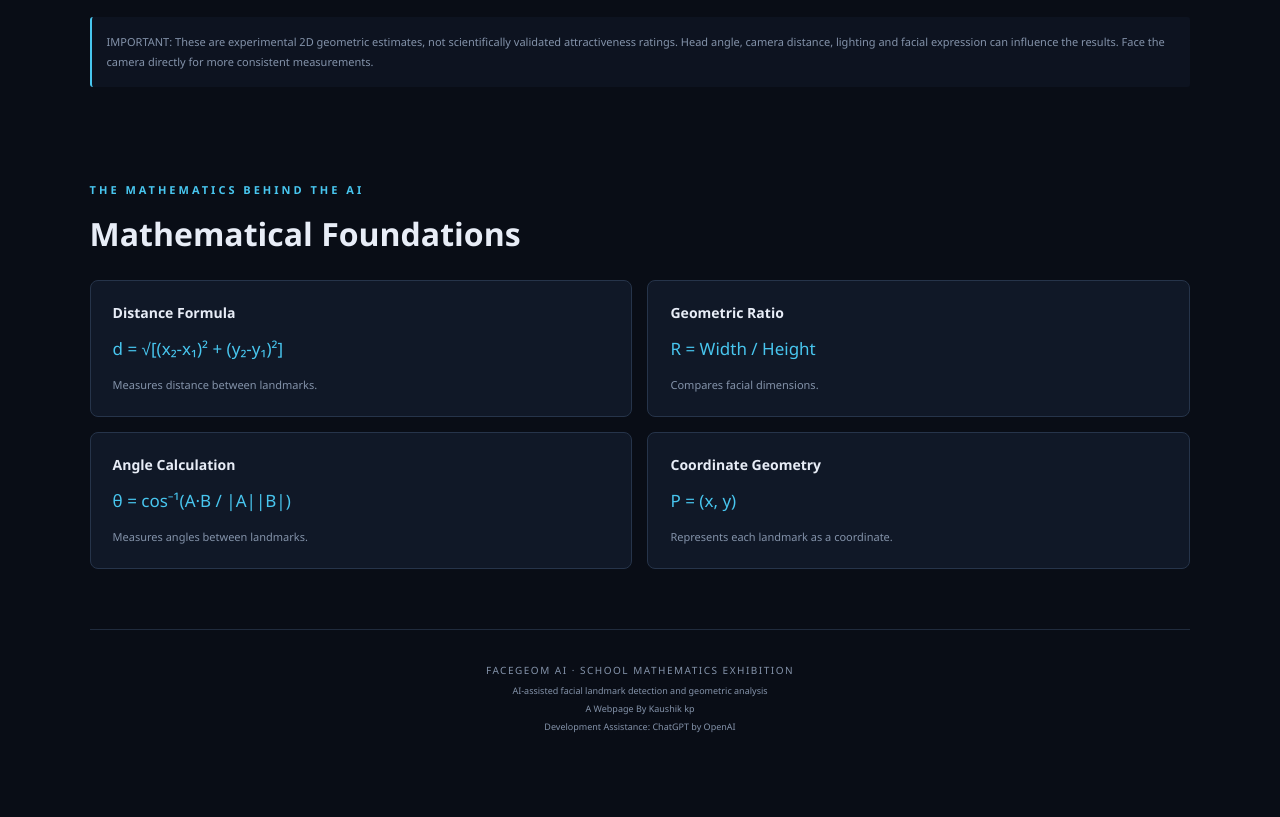
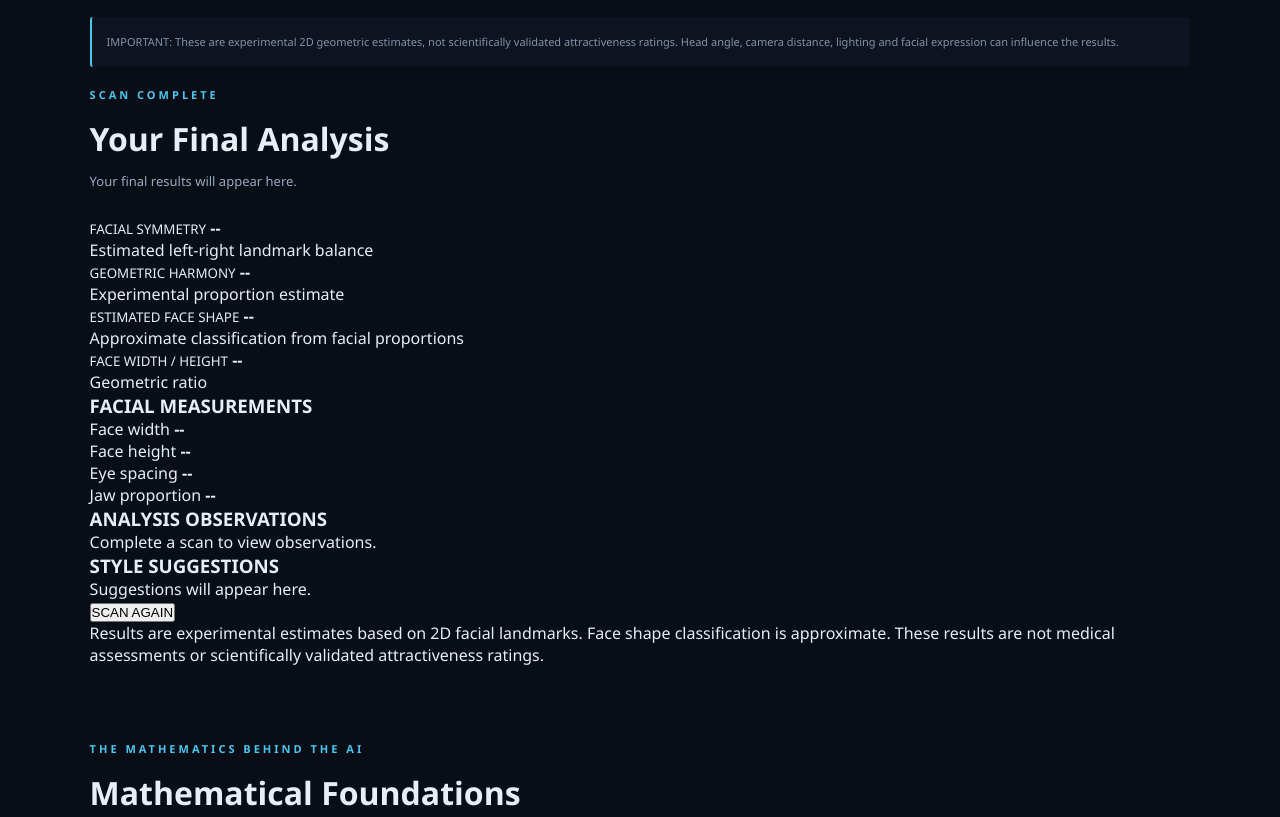
Before and after one commit to kaushii-org/Facegeom-ai, a plain HTML site: page index.html in a window 1280 px wide. Shown: the part 1837-2654 px from the top of the page. Before the commit the page ends 2603 px from the top, so only its background shows below. Drawn offline with Linux system fonts and the light colour scheme.

Commit message:
index.html

```diff
--- a/index.html
+++ b/index.html
@@ -1,3 +1,4 @@
+
 <!DOCTYPE html>
 <html lang="en">
 <head>
@@ -7,20 +8,17 @@
 
     <link rel="stylesheet" href="style.css">
 
-    <!-- MediaPipe Face Detection -->
     <script src="https://cdn.jsdelivr.net/npm/@mediapipe/face_mesh/face_mesh.js"></script>
     <script src="https://cdn.jsdelivr.net/npm/@mediapipe/drawing_utils/drawing_utils.js"></script>
 </head>
 
 <body>
-
 <header>
     <div class="logo">FACEGEOM<span> AI</span></div>
     <div class="header-tag">MATHEMATICS × ARTIFICIAL INTELLIGENCE</div>
 </header>
 
 <main>
-
     <section class="intro">
         <p class="eyebrow">COMPUTER VISION PROJECT</p>
         <h1>Facial Geometry<br><span>Analyzer</span></h1>
@@ -30,9 +28,7 @@
         </p>
     </section>
 
-        <!-- ORIGINAL CAMERA AND MEASUREMENTS -->
     <section class="workspace">
-
         <div class="visual-panel">
             <div class="panel-heading">
                 <span>VISUAL ANALYSIS</span>
@@ -53,17 +49,21 @@
             <div class="controls">
                 <button id="startCamera">START CAMERA</button>
                 <button id="stopCamera">STOP CAMERA</button>
+                <label for="imageInput" class="upload-button">UPLOAD PHOTO</label>
+                <input type="file" id="imageInput" accept="image/*" hidden>
+                <button id="scanFace" class="scan-button" disabled>
+                    START 5-SECOND SCAN
+                </button>
+            </div>
 
-                    <label for="imageInput" class="upload-button">
-                        UPLOAD PHOTO
-                    </label>
-
-                    <input
-                        type="file"
-                        id="imageInput"
-                        accept="image/*"
-                        hidden
-                    >
+            <div class="scan-feedback">
+                <div class="scan-feedback-top">
+                    <span id="scanCountdown">Start the camera to begin.</span>
+                    <span id="scanPercent">0%</span>
+                </div>
+                <div class="progress-track">
+                    <div id="scanProgress"></div>
+                </div>
             </div>
         </div>
 
@@ -109,32 +109,23 @@
                 <span>Facial reference points</span>
             </div>
         </div>
-
     </section>
 
-        <!-- NEW FACIAL ANALYSIS SECTION -->
     <section class="analysis-section">
-
         <div class="section-heading">
             <p class="eyebrow">ADVANCED GEOMETRIC ANALYSIS</p>
             <h2>Facial Analysis</h2>
-                <p>
-                    Experimental measurements derived from detected
-                    facial landmarks.
-                </p>
+            <p>Experimental measurements derived from detected facial landmarks.</p>
         </div>
 
         <div class="score-grid">
-
             <div class="score-card">
                 <small>FACIAL SYMMETRY</small>
                 <div class="score-value">
                     <strong id="symmetryScore">--</strong>
                     <span>/ 100</span>
                 </div>
-                    <p id="symmetryDescription">
-                        Waiting for facial analysis.
-                    </p>
+                <p id="symmetryDescription">Waiting for facial analysis.</p>
             </div>
 
             <div class="score-card">
@@ -143,15 +134,11 @@
                     <strong id="harmonyScore">--</strong>
                     <span>/ 100</span>
                 </div>
-                    <p id="harmonyDescription">
-                        Waiting for facial analysis.
-                    </p>
+                <p id="harmonyDescription">Waiting for facial analysis.</p>
             </div>
-
         </div>
 
         <div class="breakdown-panel">
-
             <div class="panel-heading">
                 <span>PROPORTION BREAKDOWN</span>
                 <span>GEOMETRIC ESTIMATES</span>
@@ -188,27 +175,92 @@
                 </div>
                 <strong id="midlineValue">--</strong>
             </div>
-
         </div>
 
         <p class="analysis-note">
             IMPORTANT: These are experimental 2D geometric estimates,
             not scientifically validated attractiveness ratings.
             Head angle, camera distance, lighting and facial expression
-                can influence the results. Face the camera directly for
-                more consistent measurements.
+            can influence the results.
         </p>
-
     </section>
 
-        <!-- ORIGINAL MATHEMATICAL FOUNDATIONS -->
+    <!-- FINAL SCAN REPORT -->
+    <section class="final-report" id="finalReport">
+        <div class="section-heading">
+            <p class="eyebrow">SCAN COMPLETE</p>
+            <h2>Your Final Analysis</h2>
+            <p id="reportStatus">Your final results will appear here.</p>
+        </div>
+
+        <div class="report-grid">
+            <div class="report-card">
+                <small>FACIAL SYMMETRY</small>
+                <strong id="finalSymmetry">--</strong>
+                <p>Estimated left-right landmark balance</p>
+            </div>
+
+            <div class="report-card">
+                <small>GEOMETRIC HARMONY</small>
+                <strong id="finalHarmony">--</strong>
+                <p>Experimental proportion estimate</p>
+            </div>
+
+            <div class="report-card">
+                <small>ESTIMATED FACE SHAPE</small>
+                <strong id="finalFaceShape">--</strong>
+                <p>Approximate classification from facial proportions</p>
+            </div>
+
+            <div class="report-card">
+                <small>FACE WIDTH / HEIGHT</small>
+                <strong id="finalRatio">--</strong>
+                <p>Geometric ratio</p>
+            </div>
+        </div>
+
+        <div class="report-details">
+            <h3>FACIAL MEASUREMENTS</h3>
+            <div class="report-detail-row">
+                <span>Face width</span>
+                <strong id="finalWidth">--</strong>
+            </div>
+            <div class="report-detail-row">
+                <span>Face height</span>
+                <strong id="finalHeight">--</strong>
+            </div>
+            <div class="report-detail-row">
+                <span>Eye spacing</span>
+                <strong id="finalEyeSpacing">--</strong>
+            </div>
+            <div class="report-detail-row">
+                <span>Jaw proportion</span>
+                <strong id="finalJaw">--</strong>
+            </div>
+        </div>
+
+        <div class="report-details">
+            <h3>ANALYSIS OBSERVATIONS</h3>
+            <p id="finalObservation">Complete a scan to view observations.</p>
+
+            <h3>STYLE SUGGESTIONS</h3>
+            <p id="finalSuggestions">Suggestions will appear here.</p>
+        </div>
+
+        <button id="rescanFace" class="scan-button">SCAN AGAIN</button>
+
+        <p class="report-note">
+            Results are experimental estimates based on 2D facial landmarks.
+            Face shape classification is approximate. These results are not
+            medical assessments or scientifically validated attractiveness ratings.
+        </p>
+    </section>
+
     <section class="math-section">
-
         <p class="eyebrow">THE MATHEMATICS BEHIND THE AI</p>
         <h2>Mathematical Foundations</h2>
 
         <div class="formula-grid">
-
             <div class="formula">
                 <h3>Distance Formula</h3>
                 <p>d = √[(x₂-x₁)² + (y₂-y₁)²]</p>
@@ -232,23 +284,16 @@
                 <p>P = (x, y)</p>
                 <small>Represents each landmark as a coordinate.</small>
             </div>
-
         </div>
     </section>
 
     <footer>
         FACEGEOM AI · SCHOOL MATHEMATICS EXHIBITION
         <br>
-            <small>
-                AI-assisted facial landmark detection and geometric analysis
-        <p>A Webpage By Kaushik kp</p>
-        <p>Development Assistance: ChatGPT by OpenAI</p>
-            </small>
+        <small>AI-assisted facial landmark detection and geometric analysis</small>
     </footer>
-
 </main>
 
 <script src="script.js"></script>
-
 </body>
 </html>
```
Lines whose indentation alone changed are shown as unchanged.
